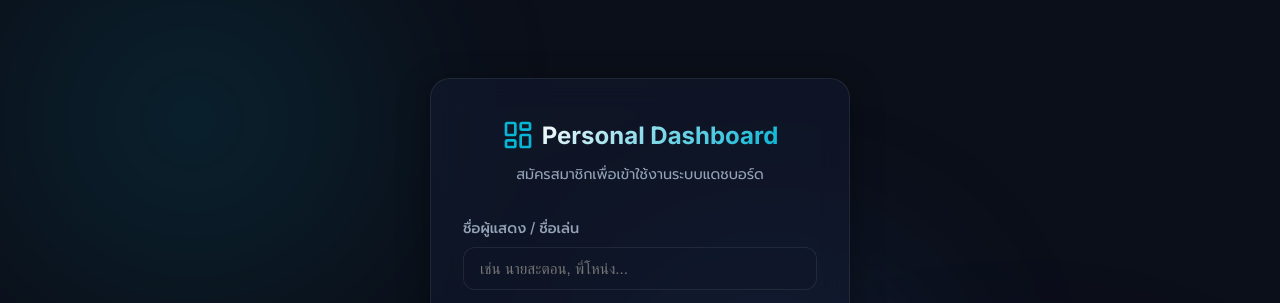
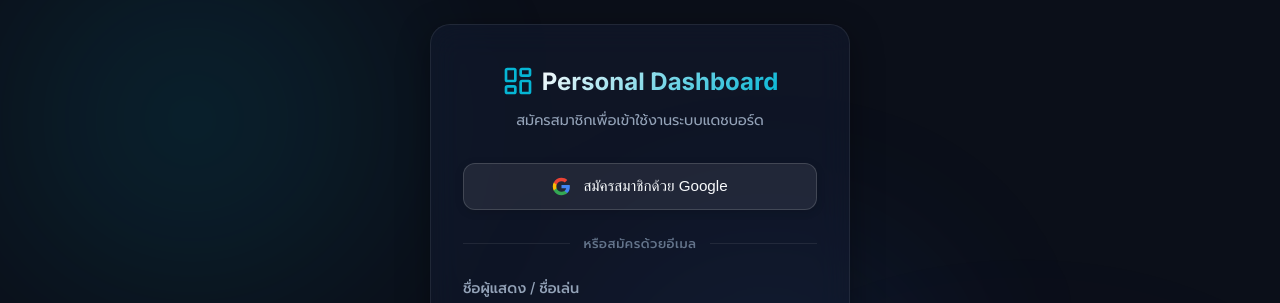
Before and after one commit to Nack233/WeatherTodo, a Next.js app: page /register in a window 1280 px wide. Shown: the top 303 px of the page. Built offline with nearby package versions, Linux system fonts and the light colour scheme; no server answers.

Commit message:
feat: add google oauth

```diff
--- /dev/null
+++ b/app/components/GoogleAuthButton.tsx
@@ -0,0 +1,76 @@
+'use client';
+
+import React, { useState } from 'react';
+import { useAuth } from '../providers';
+import { Loader2 } from 'lucide-react';
+
+interface GoogleAuthButtonProps {
+    mode?: 'login' | 'register';
+    onError?: (error: string) => void;
+    disabled?: boolean;
+}
+
+export function GoogleAuthButton({ mode = 'login', onError, disabled = false }: GoogleAuthButtonProps) {
+    const { signInWithGoogle } = useAuth();
+    const [isLoading, setIsLoading] = useState(false);
+
+    const handleGoogleAuth = async () => {
+        setIsLoading(true);
+        try {
+            const { error } = await signInWithGoogle();
+            if (error) {
+                if (onError) {
+                    onError(error);
+                }
+                setIsLoading(false);
+            }
+            // If success, user will be redirected to Google OAuth
+        } catch {
+            if (onError) {
+                onError('ไม่สามารถเชื่อมต่อกับ Google OAuth ได้ กรุณาลองใหม่อีกครั้ง');
+            }
+            setIsLoading(false);
+        }
+    };
+
+    const label = mode === 'login' ? 'เข้าสู่ระบบด้วย Google' : 'สมัครสมาชิกด้วย Google';
+
+    return (
+        <button
+            type="button"
+            className="btn btn-google"
+            onClick={handleGoogleAuth}
+            disabled={disabled || isLoading}
+            aria-label={label}
+        >
+            {isLoading ? (
+                <>
+                    <Loader2 size={18} className="animate-spin" />
+                    <span>กำลังเชื่อมต่อกับ Google...</span>
+                </>
+            ) : (
+                <>
+                    <svg className="google-icon" viewBox="0 0 24 24" width="18" height="18" xmlns="http://www.w3.org/2000/svg">
+                        <path
+                            d="M22.56 12.25c0-.78-.07-1.53-.2-2.25H12v4.26h5.92c-.26 1.37-1.04 2.53-2.21 3.31v2.77h3.57c2.08-1.92 3.28-4.74 3.28-8.09z"
+                            fill="#4285F4"
+                        />
+                        <path
+                            d="M12 23c2.97 0 5.46-.98 7.28-2.66l-3.57-2.77c-.98.66-2.23 1.06-3.71 1.06-2.86 0-5.29-1.93-6.16-4.53H2.18v2.84C3.99 20.53 7.7 23 12 23z"
+                            fill="#34A853"
+                        />
+                        <path
+                            d="M5.84 14.09c-.22-.66-.35-1.36-.35-2.09s.13-1.43.35-2.09V7.06H2.18C1.43 8.55 1 10.22 1 12s.43 3.45 1.18 4.94l2.85-2.22.81-.63z"
+                            fill="#FBBC05"
+                        />
+                        <path
+                            d="M12 5.38c1.62 0 3.06.56 4.21 1.64l3.15-3.15C17.45 2.09 14.97 1 12 1 7.7 1 3.99 3.47 2.18 7.06l3.66 2.84c.87-2.6 3.3-4.52 6.16-4.52z"
+                            fill="#EA4335"
+                        />
+                    </svg>
+                    <span>{label}</span>
+                </>
+            )}
+        </button>
+    );
+}
--- a/app/globals.css
+++ b/app/globals.css
@@ -611,6 +611,70 @@ input:-webkit-autofill:focus {
     background: rgba(16, 185, 129, 0.15);
     border: 1px solid rgba(16, 185, 129, 0.3);
     color: #a7f3d0;
+}
+
+/* Google OAuth Button & Auth Divider */
+.btn-google {
+    width: 100%;
+    background: rgba(255, 255, 255, 0.08);
+    border: 1px solid rgba(255, 255, 255, 0.15);
+    color: var(--text-primary);
+    font-size: 0.95rem;
+    font-weight: 500;
+    padding: 0.8rem 1.25rem;
+    border-radius: 12px;
+    cursor: pointer;
+    display: flex;
+    align-items: center;
+    justify-content: center;
+    gap: 0.75rem;
+    transition: all 0.25s cubic-bezier(0.4, 0, 0.2, 1);
+    box-shadow: 0 2px 8px rgba(0, 0, 0, 0.15);
+}
+.btn-google:hover:not(:disabled) {
+    background: rgba(255, 255, 255, 0.14);
+    border-color: rgba(255, 255, 255, 0.25);
+    transform: translateY(-1px);
+    box-shadow: 0 4px 14px rgba(0, 0, 0, 0.25);
+}
+.btn-google:active:not(:disabled) {
+    transform: translateY(1px);
+}
+.btn-google .google-icon {
+    width: 19px;
+    height: 19px;
+    flex-shrink: 0;
+}
+[data-theme="light"] .btn-google {
+    background: #ffffff;
+    border: 1px solid rgba(0, 0, 0, 0.12);
+    color: #1e293b;
+    box-shadow: 0 2px 6px rgba(0, 0, 0, 0.06);
+}
+[data-theme="light"] .btn-google:hover:not(:disabled) {
+    background: #f8fafc;
+    border-color: rgba(0, 0, 0, 0.2);
+    box-shadow: 0 4px 12px rgba(0, 0, 0, 0.08);
+}
+
+.auth-divider {
+    display: flex;
+    align-items: center;
+    text-align: center;
+    margin: 1.5rem 0;
+    color: var(--text-muted);
+    font-size: 0.8rem;
+    font-weight: 500;
+    letter-spacing: 0.5px;
+}
+.auth-divider::before,
+.auth-divider::after {
+    content: '';
+    flex: 1;
+    border-bottom: 1px solid var(--border-color);
+}
+.auth-divider span {
+    padding: 0 0.85rem;
 }
 
 /* ==========================================
--- a/app/providers.tsx
+++ b/app/providers.tsx
@@ -19,6 +19,7 @@ interface AuthContextType {
     isLoading: boolean;
     login: (email: string, password: string) => Promise<boolean>;
     register: (email: string, name: string, password: string) => Promise<{ success: boolean; error?: string }>;
+    signInWithGoogle: () => Promise<{ error?: string }>;
     logout: () => Promise<void>;
 }
 
@@ -39,7 +40,7 @@ function mapUser(supabaseUser: SupabaseUser): User {
     return {
         id: supabaseUser.id,
         email: supabaseUser.email ?? '',
-        name: supabaseUser.user_metadata?.name ?? supabaseUser.email ?? 'ผู้ใช้งาน',
+        name: supabaseUser.user_metadata?.full_name ?? supabaseUser.user_metadata?.display_name ?? supabaseUser.user_metadata?.name ?? supabaseUser.email ?? 'ผู้ใช้งาน',
     };
 }
 
@@ -111,6 +112,21 @@ export function Providers({ children }: { children: React.ReactNode }) {
         return !error;
     };
 
+    // Google OAuth implementation
+    const signInWithGoogle = async (): Promise<{ error?: string }> => {
+        const { error } = await supabase.auth.signInWithOAuth({
+            provider: 'google',
+            options: {
+                redirectTo: `${window.location.origin}/auth/callback`,
+            },
+        });
+
+        if (error) {
+            return { error: error.message };
+        }
+        return {};
+    };
+
     // Logout implementation
     const logout = async () => {
         await supabase.auth.signOut();
@@ -119,7 +135,7 @@ export function Providers({ children }: { children: React.ReactNode }) {
 
     return (
         <ThemeContext.Provider value={{ theme, toggleTheme }}>
-            <AuthContext.Provider value={{ user, isLoading, login, register, logout }}>
+            <AuthContext.Provider value={{ user, isLoading, login, register, signInWithGoogle, logout }}>
                 <ToastProvider>
                     {children}
                 </ToastProvider>
--- a/app/register/page.tsx
+++ b/app/register/page.tsx
@@ -4,6 +4,7 @@ import React, { useState, useEffect } from 'react';
 import { useRouter } from 'next/navigation';
 import Link from 'next/link';
 import { useAuth } from '../providers';
+import { GoogleAuthButton } from '../components/GoogleAuthButton';
 import { LayoutDashboard, UserPlus, AlertCircle, CheckCircle2 } from 'lucide-react';
 
 export default function RegisterPage() {
@@ -95,6 +96,17 @@ export default function RegisterPage() {
                     </div>
                 )}
 
+                {/* Google Sign-up Option */}
+                <GoogleAuthButton
+                    mode="register"
+                    disabled={isSubmitting}
+                    onError={(err) => setErrorMsg(err)}
+                />
+
+                <div className="auth-divider">
+                    <span>หรือสมัครด้วยอีเมล</span>
+                </div>
+
                 <form onSubmit={handleSubmit}>
                     <div className="form-group">
                         <label htmlFor="name">ชื่อผู้แสดง / ชื่อเล่น</label>
--- a/utils/supabase/client.ts
+++ b/utils/supabase/client.ts
@@ -13,6 +13,7 @@ export function createClient() {
                 }),
                 signUp: async () => ({ error: new Error('Supabase environment variables are missing') }),
                 signInWithPassword: async () => ({ error: new Error('Supabase environment variables are missing') }),
+                signInWithOAuth: async () => ({ error: new Error('Supabase environment variables are missing') }),
                 signOut: async () => ({}),
             },
         } as any;
--- a/utils/supabase/profile.ts
+++ b/utils/supabase/profile.ts
@@ -2,6 +2,7 @@ import type { SupabaseClient, User } from '@supabase/supabase-js';
 
 export async function ensureProfileExists(supabase: SupabaseClient, user: User) {
     const displayName =
+        user.user_metadata?.full_name ??
         user.user_metadata?.display_name ??
         user.user_metadata?.name ??
         user.email ??
```
Also changed, not shown: app/auth/callback/route.ts (added, +40 -0 lines), app/login/page.tsx (+40 -3 lines).
